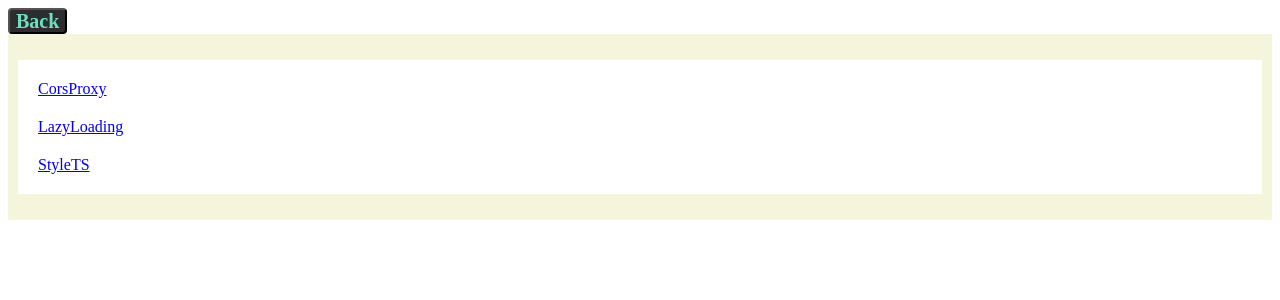
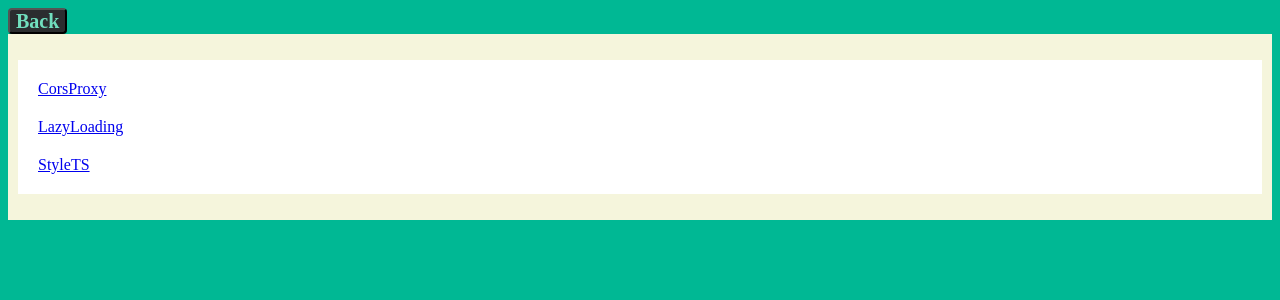
Before and after one commit to Tap-Kim/performanceProject, a React app: page /main in a window 1280 px wide. Shown: the top 300 px of the page. Built offline with nearby package versions, Linux system fonts and the light colour scheme.

Commit message:
css-loader,style-loader 추가 적용

```diff
--- a/package.json
+++ b/package.json
@@ -23,12 +23,14 @@
     "babel-loader": "^8.2.3",
     "babel-plugin-styled-components": "^1.10.1-0",
     "babel-polyfill": "^6.26.0",
+    "css-loader": "^6.7.1",
     "eslint": "^8.10.0",
     "eslint-config-prettier": "^8.5.0",
     "eslint-plugin-prettier": "^4.0.0",
     "eslint-plugin-react": "^7.29.3",
     "html-webpack-plugin": "^5.5.0",
     "prettier": "^2.5.1",
+    "style-loader": "^3.3.1",
     "ts-loader": "^9.2.7",
     "ts-node": "^10.7.0",
     "typescript": "^4.6.2",
--- /dev/null
+++ b/src/App.css
@@ -0,0 +1,3 @@
+body {
+    background-color: #00b894;
+}
--- a/src/App.tsx
+++ b/src/App.tsx
@@ -6,6 +6,7 @@ import LazyLoading from "./component/LazyLoading";
 import NotFound from "./component/NotFound";
 import StyleTS from "./component/StyleTS";
 import MainContainer from "./component/MainContainer";
+import './App.css';
 
 const LazyHello = lazy(() => import(/*webpackChunkName: "LazyHello"*/ './lazy/LazyHello'));
 
--- a/src/component/Main.tsx
+++ b/src/component/Main.tsx
@@ -6,9 +6,9 @@ const Main = () => {
     return (
         <MainSection>
             <Ulist>
-                <LItem><Link to={"/cp"}>CorsProxy</Link></LItem>
-                <LItem><Link to={"/lazy"}>LazyLoading</Link></LItem>
-                <LItem><Link to={"/StyleTS"}>StyleTS</Link></LItem>
+                <Link to={"/cp"}><LItem>CorsProxy</LItem></Link>
+                <Link to={"/lazy"}><LItem>LazyLoading</LItem></Link>
+                <Link to={"/StyleTS"}><LItem>StyleTS</LItem></Link>
             </Ulist>
         </MainSection>
     );
--- a/src/component/MainContainer.tsx
+++ b/src/component/MainContainer.tsx
@@ -1,6 +1,7 @@
 import React from "react";
 import { Link } from "react-router-dom";
 import { HeaderBtn, MainContainerDiv, MainContainerHeader } from "../styled/StyledMain";
+
 interface ChildrenInterface {
     children: JSX.Element
 }
--- a/webpack.config.js
+++ b/webpack.config.js
@@ -30,7 +30,11 @@ module.exports = {
       {
         test: /\.(png|jpg|gif|svg)$/,
         use: 'file-loader'
-      }
+      },
+      {
+        test: /\.css$/i,
+        use: ["style-loader", "css-loader"],
+      },
     ]
   },
 
```
Also changed, not shown: 1 other file (tests, documents, lock files or other folders).
